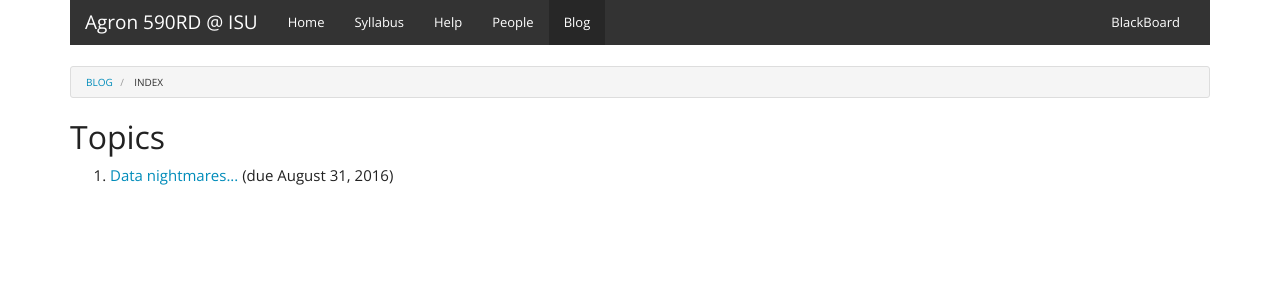
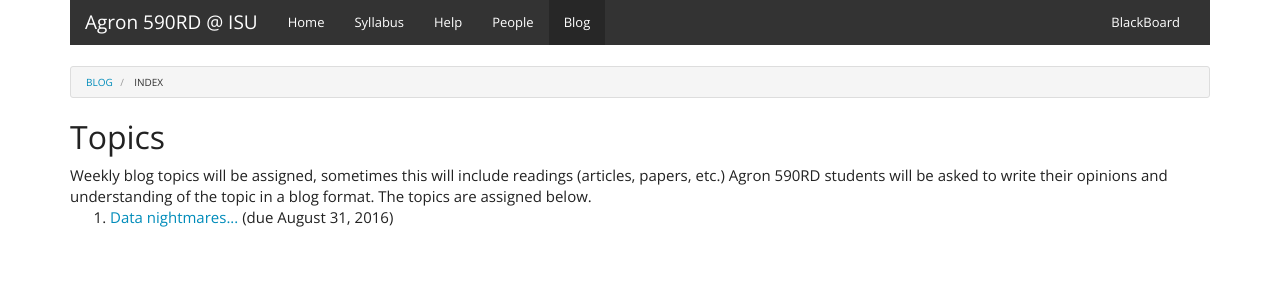
Before and after one commit to agron590-ISU/agron590-ISU.github.io, a Jekyll site: the page built from _blog/index.html, in a window 1280 px wide. Shown: the top 300 px of the page. Built offline with Jekyll 4.4.1, drawn with Linux system fonts in a browser that asks for light colours.

Commit message:
add slides to first week and description to blog

```diff
--- a/_blog/index.html
+++ b/_blog/index.html
@@ -6,6 +6,8 @@
 <h2>Topics</h2>
 
 {% assign now = site.time | date: '%B %d, %Y' %}
+
+Weekly blog topics will be assigned, sometimes this will include readings (articles, papers, etc.) Agron 590RD students will be asked to write their opinions and understanding of the topic in a blog format. The topics are assigned below.
 
 <ol>
   {% for topic in site.topics %}
--- a/syllabus.html
+++ b/syllabus.html
@@ -10,12 +10,14 @@
       <tr>
         <th>Date</th>
         <th>Topic</th>
+        <th>Notes</th>
       </tr>
     </thead>
     <tbody>
       <tr>
         <td>Week 1</td>
         <td>Git, GitHub, and R Markdown</td>
+        <td><a href="../materials/week_01/course_intro/slides.html">Intro slides</a></td>
       </tr>
       <tr>
         <td>Week 2</td>
```
Also changed, not shown: _topics/01.md (+3 -0 lines).
